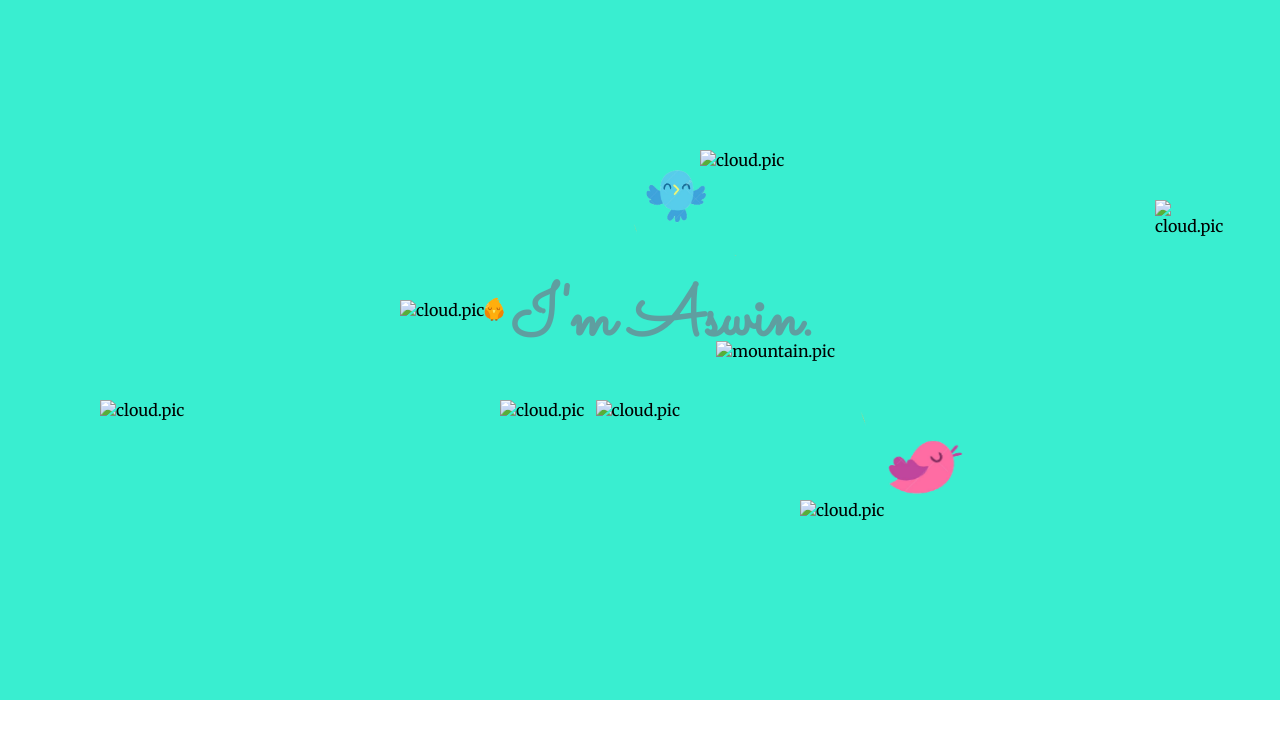
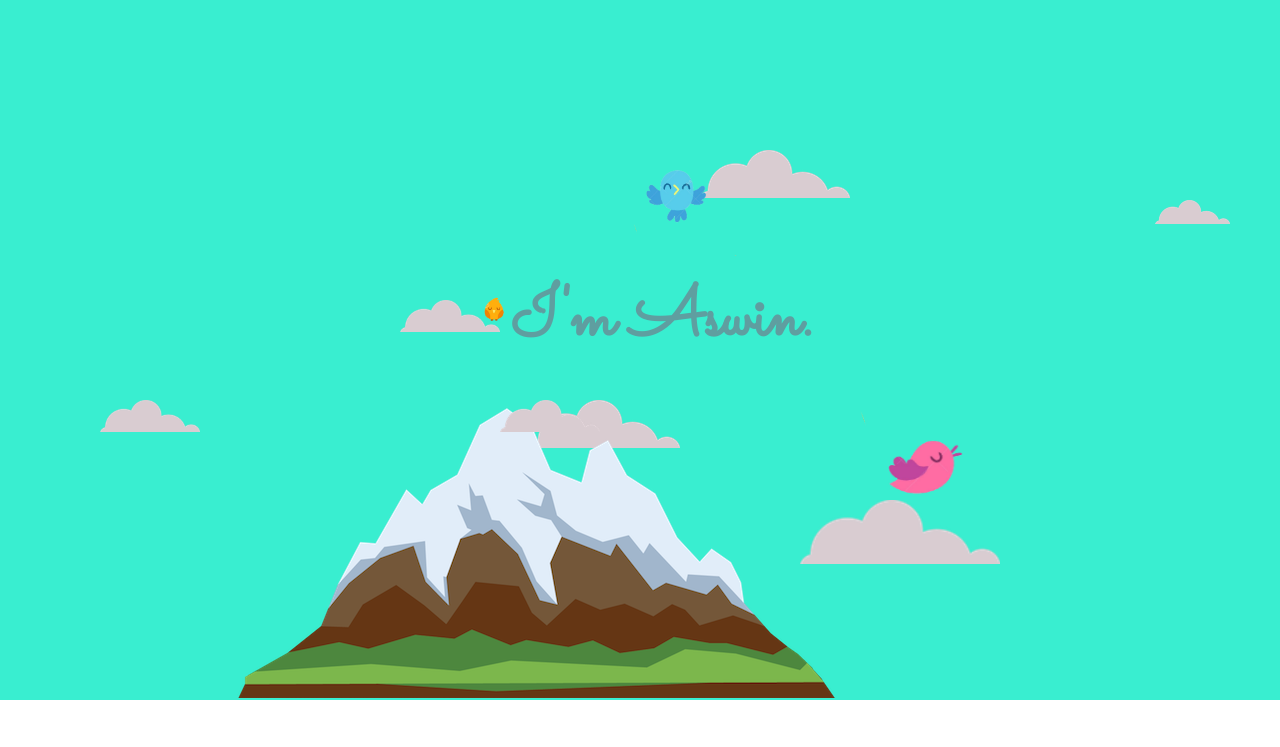
Before and after one commit to Techy0Ganga/my-site, a plain HTML site: page index.html in a window 1280 px wide. Shown: the top 747 px of the page. Drawn offline with Linux system fonts and the light colour scheme; files whose address does not match are found by name.

Commit message:
Update index.html

```diff
--- a/index.html
+++ b/index.html
@@ -11,14 +11,14 @@
 <body>
     <div class="Top">
         <h1>I'm Aswin.</h1>
-        <img class="Clouda" src="/HTML/My Site/cloud.png" alt="cloud.pic">
-        <img class="Mountain" src="/HTML/My Site/mountain.png" alt="mountain.pic">
-        <img class="Cloudb" src="/HTML/My Site/cloud.png" alt="cloud.pic">
-        <img class="Cloudc" src="/HTML/My Site/cloud.png" alt="cloud.pic">
-        <img class="Cloudd" src="/HTML/My Site/cloud.png" alt="cloud.pic">
-        <img class="Cloude" src="/HTML/My Site/cloud.png" alt="cloud.pic">
-        <img class="Cloudf" src="/HTML/My Site/cloud.png" alt="cloud.pic">
-        <img class="Cloudg" src="/HTML/My Site/cloud.png" alt="cloud.pic">
+        <img class="Clouda" src="cloud.png" alt="cloud.pic">
+        <img class="Mountain" src="mountain.png" alt="mountain.pic">
+        <img class="Cloudb" src="cloud.png" alt="cloud.pic">
+        <img class="Cloudc" src="cloud.png" alt="cloud.pic">
+        <img class="Cloudd" src="/cloud.png" alt="cloud.pic">
+        <img class="Cloude" src="cloud.png" alt="cloud.pic">
+        <img class="Cloudf" src="cloud.png" alt="cloud.pic">
+        <img class="Cloudg" src="cloud.png" alt="cloud.pic">
         <img class="blue" src="blue.png" alt="">
         <img class="orange" src="orange.png" alt="">
         <img class="pink" src="pink.png" alt="">
```
